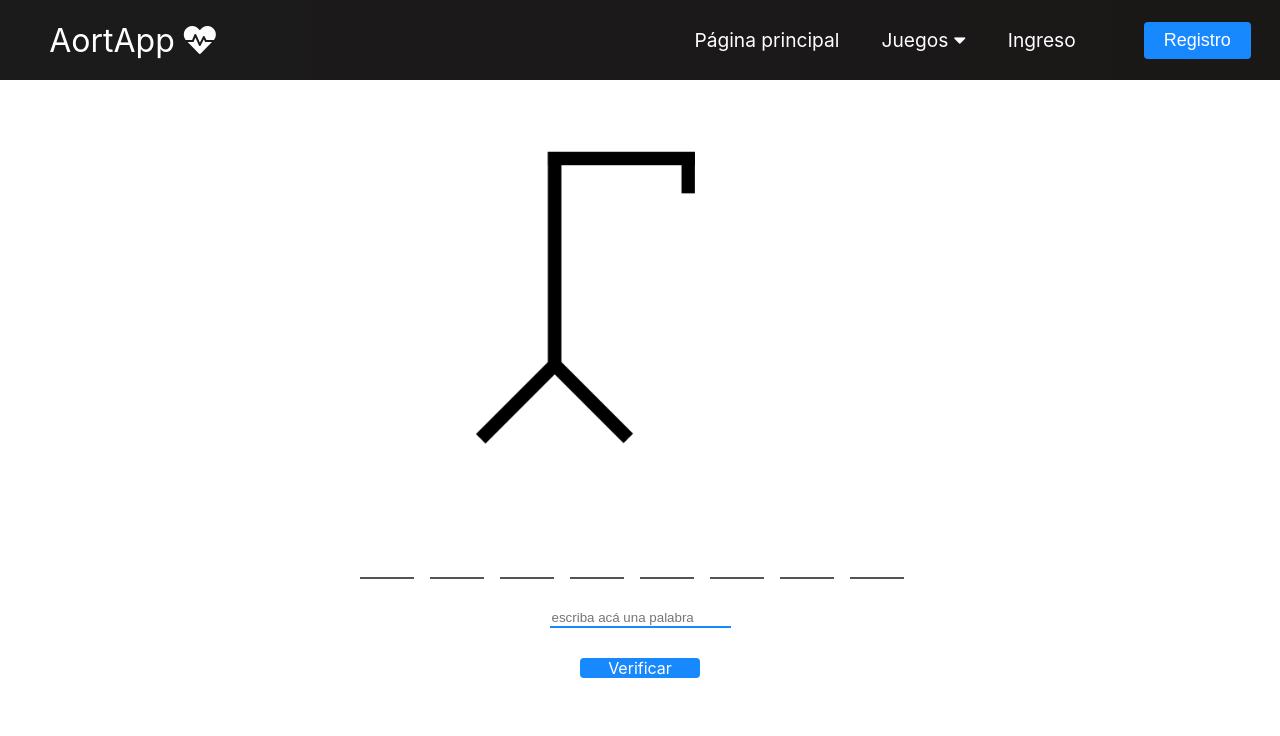
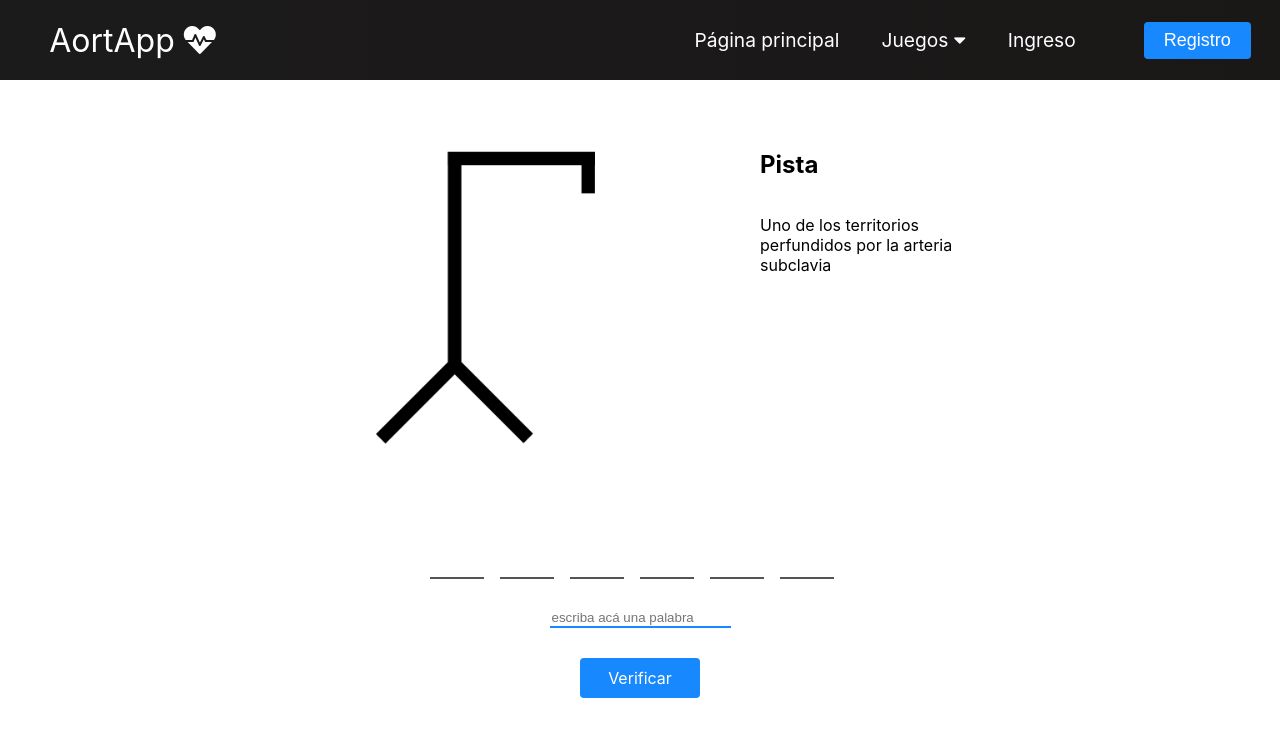
Before and after one commit to jdmejiav/AortApp, a React (Create React App) app: page /ahorcadito in a window 1280 px wide. Shown: the top 736 px of the page. Built offline with nearby package versions, Linux system fonts and the light colour scheme.

Commit message:
hints added

```diff
--- a/src/components/Navbar.css
+++ b/src/components/Navbar.css
@@ -45,7 +45,9 @@
   text-decoration: none;
   padding: 0.5rem 1rem;
 }
-
+.navbar-logo:hover{
+  color: #1888ff;
+}
 .nav-links:hover {
   background-color: #1888ff;
   border-radius: 4px;
@@ -55,7 +57,9 @@
 .fa-bars {
   color: #fff;
 }
-
+.fa-bars:hover{
+  color: #1888ff;
+}
 .nav-links-mobile {
   display: none;
 }
--- a/src/components/ahorcadito.css
+++ b/src/components/ahorcadito.css
@@ -1,4 +1,3 @@
-
 .img-progress{
     height: 400px;
     width: 400px;
@@ -34,6 +33,7 @@
 }
 
 .btn-check{
+    padding-top: 10px;
     margin-top: 30px;
     justify-content: center;
     align-items: center;
@@ -42,6 +42,7 @@
     background-color: var(--primary);
     border-radius: 4px;
     width: 120px;
+    height: 30px;
     cursor: pointer;
     text-decoration: dashed;
 }
@@ -56,8 +57,6 @@
     transition: all 0.3s ease-out;
 }
 
-
-
 .input-word{
     border-top: none;
     border-left: none;
@@ -65,3 +64,8 @@
     border-color: var(--primary);
 
 }
+
+.img-pistas{
+    display: flex;
+    flex-direction: row;
+}
--- a/src/components/ahorcadito.js
+++ b/src/components/ahorcadito.js
@@ -16,11 +16,17 @@ export default class Ahorcadito extends Component {
   constructor() {
     super();
     this.state = {
-      palabras: ["palabra", "palabra2", "palabra3"],
+      palabras: ["hepatica", "costocervical", "cuello"],
       currentWordIndex: 0,
       currentImg: base,
       input: "",
       wordToShow: "",
+      hints: {
+        "hepatica": "Arteria que irriga el hígado",
+        "costocervical": "La arteria escapular dorsal de que tronco se origina?",
+        "cuello": "Uno de los territorios perfundidos por la arteria subclavia",
+      },
+
     };
   }
 
@@ -45,7 +51,11 @@ export default class Ahorcadito extends Component {
 
     const onClick = (e) => {
       let temp = this.state.wordToShow;
-      for (let i = 0; i < this.state.palabras[this.state.currentWordIndex].length; i++) {
+      for (
+        let i = 0;
+        i < this.state.palabras[this.state.currentWordIndex].length;
+        i++
+      ) {
         if (
           this.state.input.charAt(i) ==
           this.state.palabras[this.state.currentWordIndex].charAt(i)
@@ -89,14 +99,28 @@ export default class Ahorcadito extends Component {
     };
     return (
       <div className="container-ahorcadito">
+        <div className="img-pistas">
           <img src={this.state.currentImg} className="img-progress"></img>
+          <div style={{"display":"flex",
+        "flex-direction":"column",
+        "width":"200px"}}>
+            <h2 style={{"padding-top":"50px"}}>Pista</h2>
+            <p>
+              {
+                this.state.hints[
+                  this.state.palabras[this.state.currentWordIndex]
+                ]
+              }
+            </p>
+          </div>
+        </div>
 
         <div className="letras">
           {this.state.wordToShow.split("").map((i) => {
             return (
               <input
                 className="letra"
-                value={i}
+                value={i.toUpperCase()}
                 style={{ backgroud: "#fff" }}
                 disabled
               />
@@ -120,7 +144,6 @@ export default class Ahorcadito extends Component {
         >
           Verificar
         </a>
-
       </div>
     );
   }
```
Lines whose indentation alone changed are shown as unchanged.
